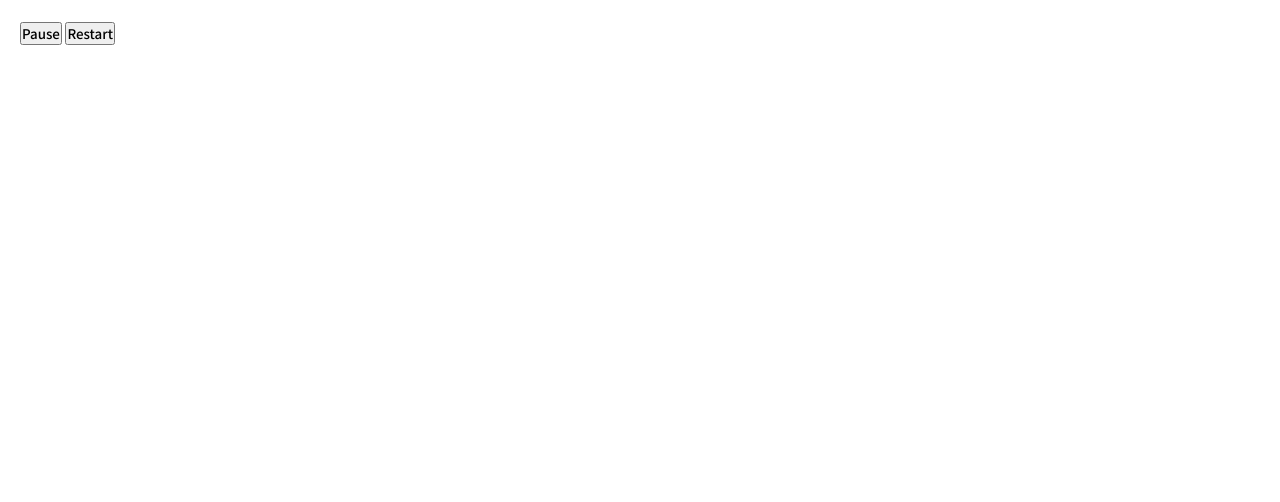
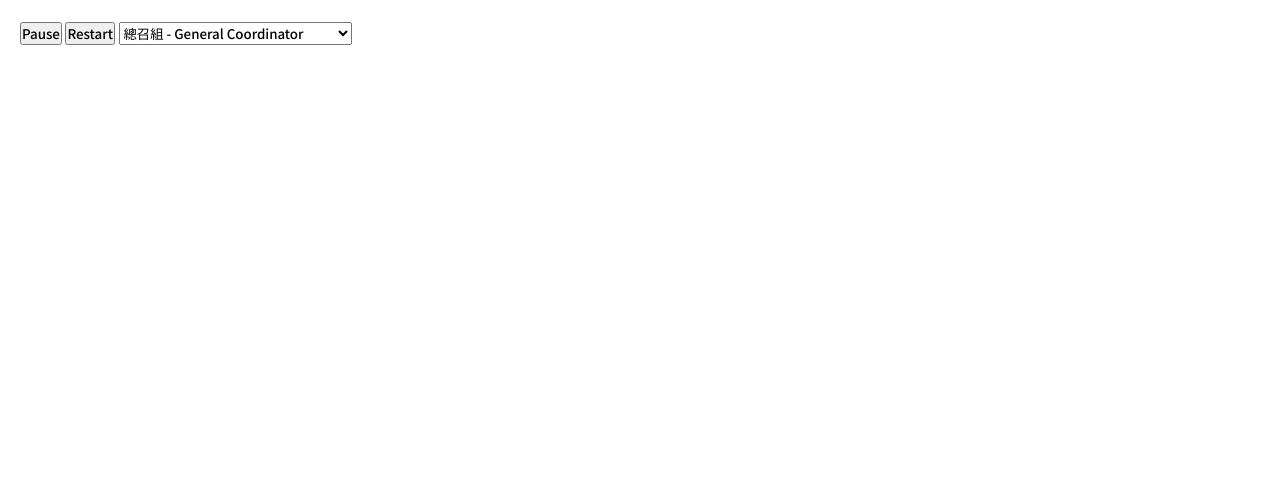
Before and after one commit to simbafs/coscup-2025-closing, a plain HTML site: page index.html in a window 1280 px wide. Shown: the top 502 px of the page. Drawn offline with nearby package versions, Linux system fonts and the light colour scheme.

Commit message:
[feat] jump to specific label

```diff
--- a/index.html
+++ b/index.html
@@ -15,6 +15,7 @@
 	<body>
 		<button id="pause">Pause</button>
 		<button id="restart">Restart</button>
+		<select id="label"></select>
 		<div id="title"></div>
 		<div id="members"></div>
 		<script src="./script.js" type="module"></script>
--- a/script.js
+++ b/script.js
@@ -12,6 +12,7 @@ import { createTimeline } from 'https://cdn.jsdelivr.net/npm/animejs/+esm'
 /**
  * @typedef {Object} Group
  * @property {string} name
+ * @property {string} tid
  * @property {Member[]} chiefs
  * @property {Member[]} members
  *
@@ -169,17 +170,20 @@ function slideInGroup(tl, group) {
 		},
 	}
 
+	tl.label(group.tid)
 	tl.add(title, slidein, '<<')
-
 	members.forEach(m => tl.add(m, slidein, '<<').add(m, slideout))
-
 	tl.add(title, slideout, '<<')
 
 	return tl
 }
 
 // TODO: jump to specific group, seek by progress
-function controlPanel(tl) {
+/**
+ * @param {import('animejs').AnimeTimeline} tl
+ * @param {Group[]} groups
+ */
+function controlPanel(tl, groups) {
 	const pause = () => {
 		if (tl.paused) {
 			tl.play()
@@ -203,6 +207,50 @@ function controlPanel(tl) {
 				break
 		}
 	})
+
+	const label = document.querySelector('#label')
+	groups.forEach(g => {
+		const option = document.createElement('option')
+		option.value = g.tid
+		option.textContent = g.name
+		label.appendChild(option)
+	})
+
+	// tl.onUpdate = () => {}
+	label.addEventListener('change', e => {
+		const tid = e.target.value
+		if (tid) {
+			tl.seek(tl.labels[tid])
+		}
+	})
+	const getCurrent = getCurrentLabel(tl)
+	tl.onUpdate = () => {
+		const currentLabel = getCurrent(tl.iterationCurrentTime)
+		if (currentLabel !== label.value) {
+			label.value = currentLabel
+		}
+	}
+}
+
+// Code generated by ChatGPT
+function getCurrentLabel(tl) {
+	return function (currentTime) {
+		// 將 labels 轉為排序後的 [label, time] 陣列
+		const sorted = Object.entries(tl.labels).sort((a, b) => a[1] - b[1])
+
+		let currentLabel = sorted[0][0] // 預設為最早的 label
+
+		for (let i = 0; i < sorted.length; i++) {
+			const [label, time] = sorted[i]
+			if (currentTime >= time) {
+				currentLabel = label
+			} else {
+				break
+			}
+		}
+
+		return currentLabel
+	}
 }
 
 async function main() {
@@ -210,13 +258,15 @@ async function main() {
 		.then(res => res.json())
 		.catch(err => console.error(err))
 
-	const tl = createTimeline()
+	const tl = createTimeline({
+		loop: true,
+	})
 
 	for (const group of data.data) {
 		slideInGroup(tl, group)
 	}
 
-	controlPanel(tl)
+	controlPanel(tl, data.data)
 }
 
 main()
```
